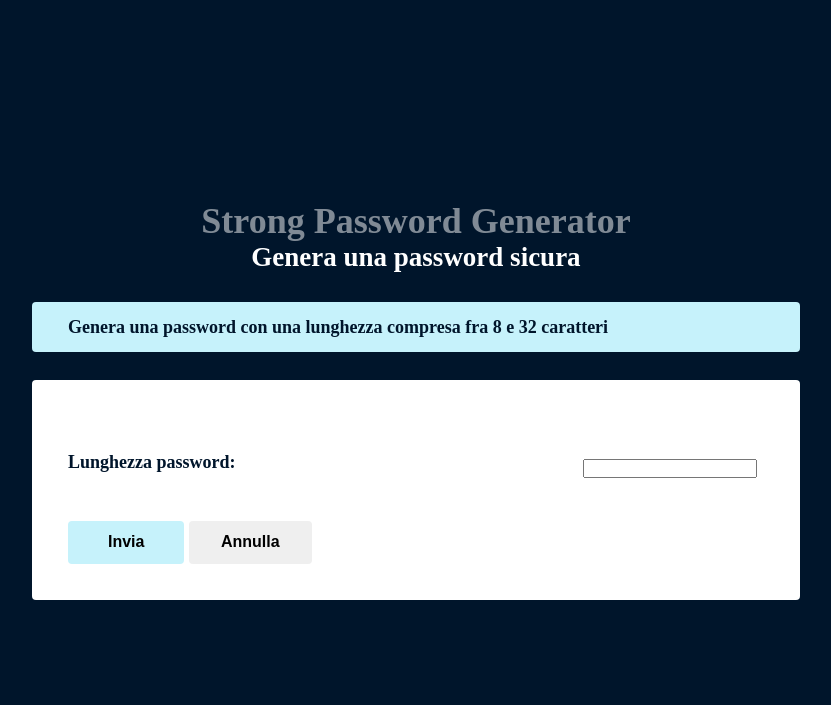
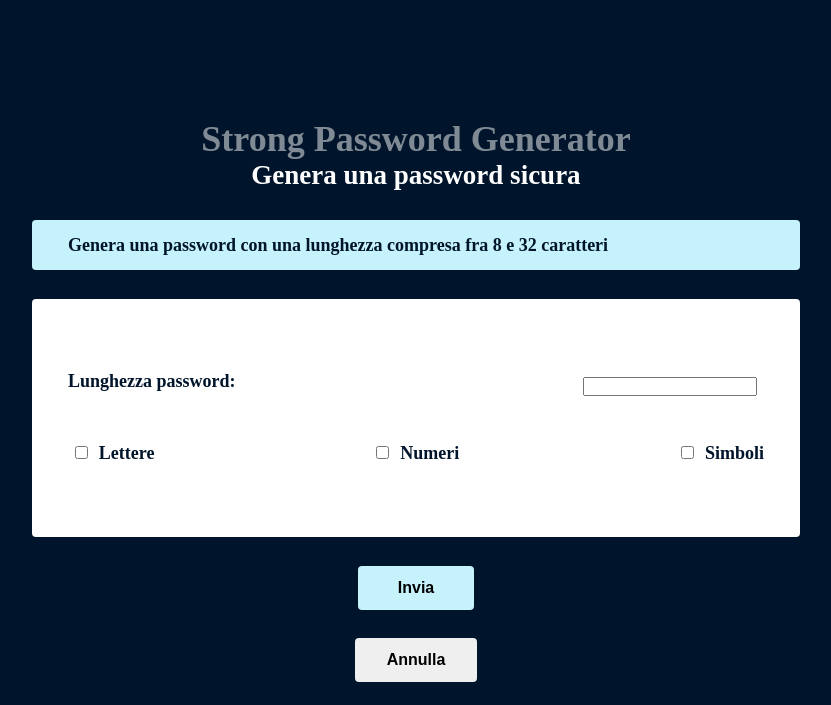
Before and after one commit to Francescosommellaa/php-strong-password-generator, a PHP site: page / in a window 1280 px wide. Shown: the top 705 px of the page, without its empty margins (224-1055 px from the left). Run offline with PHP 8.4, Linux system fonts and the light colour scheme.

Commit message:
aggiunti i checkbox

```diff
--- a/function.php
+++ b/function.php
@@ -1,12 +1,27 @@
 <?php
 
-function generatepassword($charsList, $length)
+function generatepassword($length, $lettere, $numeri, $simboli)
 {
+    $base_string = '';
+
+    if ($lettere) {
+        $base_string .= 'qwertyuiopasdfghjklzxcvbnmQWERTYUIOIPASDFGHJKLZXCVBNM';
+    }
+
+    if ($numeri) {
+        $base_string .= '1234567890';
+    }
+
+    if ($simboli) {
+        $base_string .= '!?&%$<>^+-*/()[]{}@#_=';
+    }
+
     $psw = '';
 
     while (strlen($psw) < $length) {
-        $char = getChar($charsList);
-        $psw = $char;
+        $index = rand(0, strlen($base_string) - 1);
+        $char = $base_string[$index];
+        $psw .= $char;
     }
 
     return $psw;
--- a/index.php
+++ b/index.php
@@ -18,8 +18,12 @@ if (isset($_GET['length']) && !empty($_GET['length'])) {
     if ($_GET['length'] < $min || $_GET['length'] > $max) {
         $output = "Errore: la password deve avere una lunghezza compresa fra $min e $max caratteri";
     } else {
-        $psw = generatepassword($allChars, $_GET['length']);
-        $output = "la password generata è:" . htmlspecialchars($psw);
+        $lunghezzaPassword = $_GET["length"];
+        $lettere = $_GET["lettere"] ?? false;
+        $numeri = $_GET["numeri"] ?? false;
+        $simboli = $_GET["simboli"] ?? false;
+        $passwordGenerata = generatepassword($lunghezzaPassword, $lettere, $numeri, $simboli);
+        $output = "la password generata è:" . htmlspecialchars($passwordGenerata);
     }
 } else {
     $output = "Genera una password con una lunghezza compresa fra $min e $max caratteri";
@@ -60,8 +64,8 @@ if (isset($_GET['length']) && !empty($_GET['length'])) {
                     <input class="input-space" type="number" name="length" id="length">
                 </div>
 
-                <!-- <div class="d-flex input-area-ripetizioni">
-                    <h4>Consenti ripetizioni di uno o più caratteri:</h4>
+                <div class="d-flex input-area-ripetizioni">
+                    <!-- <h4>Consenti ripetizioni di uno o più caratteri:</h4>
                     <div class="input-space">
                         <div>
                             <input type="radio" name="ripetizioni" value="si" checked="checked" id="si">
@@ -70,7 +74,7 @@ if (isset($_GET['length']) && !empty($_GET['length'])) {
                         <div>
                             <input type="radio" name="ripetizioni" value="no" id="no">
                             <label for="no">No</label>
-                        </div>
+                        </div> -->
                     <div>
                         <input type="checkbox" name="lettere" value="lettere" id="lettere">
                         <label for="lettere">Lettere</label>
@@ -86,7 +90,7 @@ if (isset($_GET['length']) && !empty($_GET['length'])) {
                         <label for="simboli">Simboli</label>
                     </div>
                 </div>
-                </div> -->
+            </div>
     </div>
     <button type="submit" name="submit" value="" class="btn btn-primary">Invia</button>
     <button type="reset" class="btn btn-secondary">Annulla</button>
```
Lines whose indentation alone changed are shown as unchanged.
